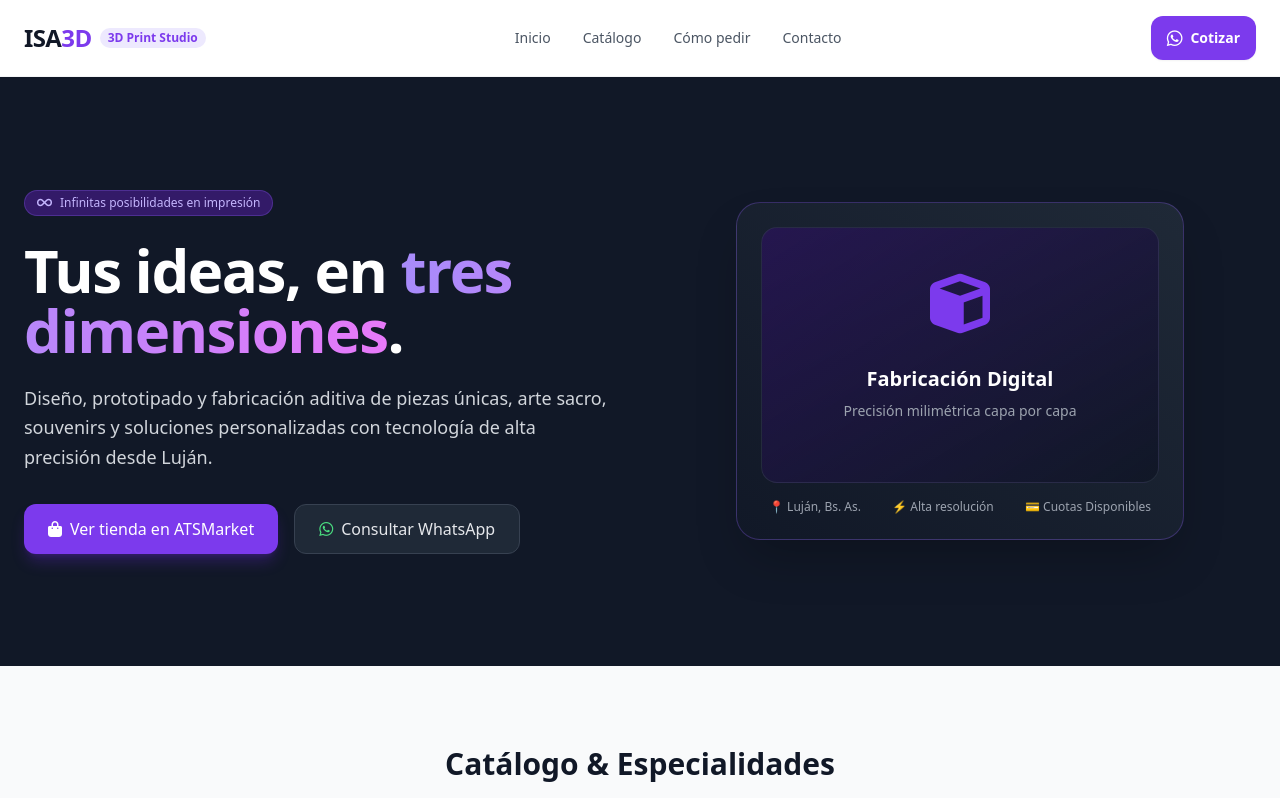
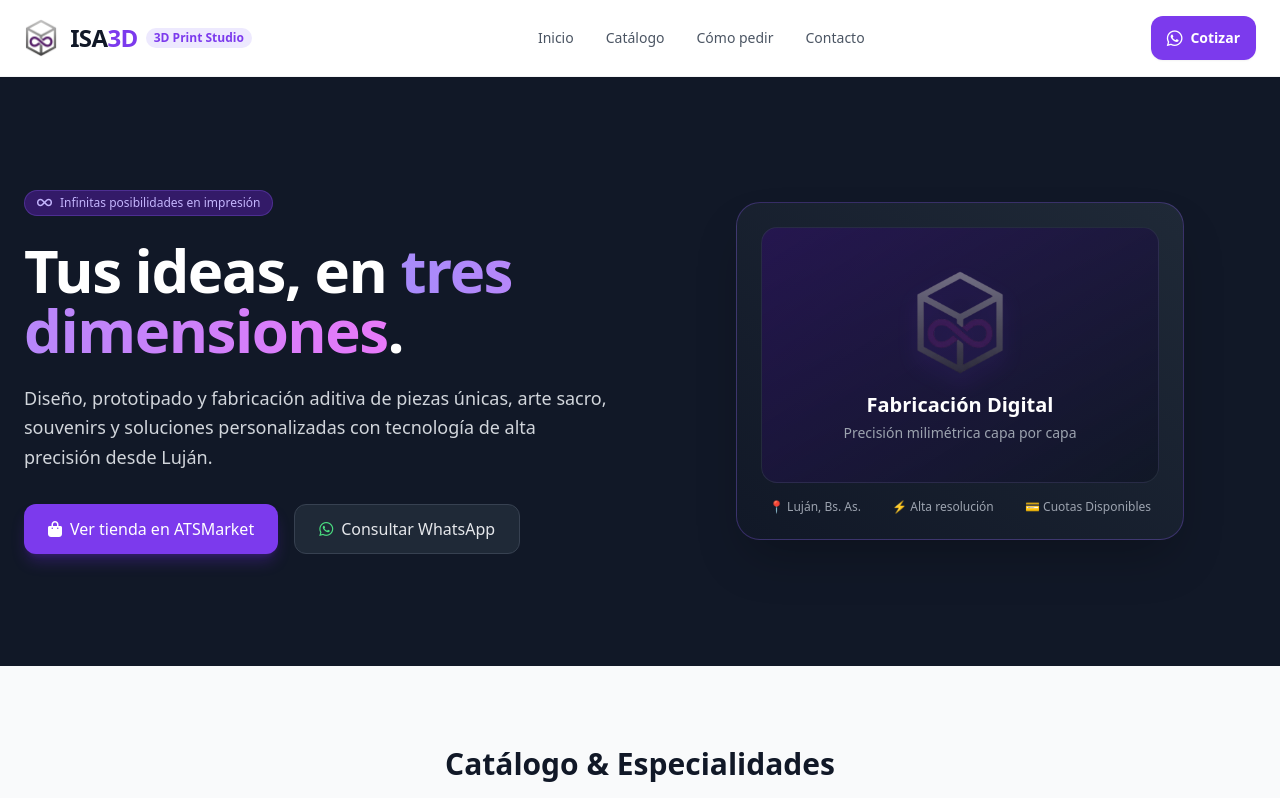
Before and after one commit to alvarosaccomani/isa3d-web-app, an Angular app: page / in a window 1280 px wide. Shown: the top 798 px of the page. Built offline with nearby package versions, Linux system fonts and the light colour scheme.

Commit message:
i add logo-completo and logo-solo to project

```diff
--- a/src/app/app.component.html
+++ b/src/app/app.component.html
@@ -28,9 +28,9 @@
       <!-- Tarjeta decorativa simulando renders 3D -->
       <div class="w-full max-w-md bg-gradient-to-tr from-gray-900 to-gray-800 border border-violet-500/30 rounded-3xl p-6 shadow-2xl relative">
         <div class="h-64 rounded-2xl bg-gradient-to-br from-violet-950/60 to-gray-900 flex flex-col items-center justify-center border border-gray-700/50 p-6 text-center">
-          <i class="fas fa-cube text-6xl text-brandViolet mb-4 animate-bounce"></i>
+          <img src="logo-solo.png" alt="ISA3D Render" class="h-28 w-auto object-contain drop-shadow-[0_10px_10px_rgba(124,58,237,0.3)] mb-3 animate-pulse" />
           <h3 class="text-xl font-bold text-white">Fabricación Digital</h3>
-          <p class="text-sm text-gray-400 mt-2">Precisión milimétrica capa por capa</p>
+          <p class="text-sm text-gray-400 mt-1">Precisión milimétrica capa por capa</p>
         </div>
         <div class="mt-4 flex items-center justify-between text-xs text-gray-400 px-2">
           <span>📍 Luján, Bs. As.</span>
--- a/src/app/shared/components/navbar/navbar.component.html
+++ b/src/app/shared/components/navbar/navbar.component.html
@@ -1,8 +1,11 @@
 <header class="sticky top-0 z-50 bg-white/90 backdrop-blur-md shadow-sm border-b border-gray-100">
   <div class="max-w-7xl mx-auto px-6 py-4 flex items-center justify-between">
-    <div class="flex items-center space-x-2">
-      <span class="text-2xl font-black tracking-tight text-gray-900">ISA<span class="text-brandViolet">3D</span></span>
-      <span class="text-xs bg-violet-100 text-brandViolet font-semibold px-2 py-0.5 rounded-full">3D Print Studio</span>
+    <div class="flex items-center space-x-3">
+      <img src="logo-solo.png" alt="ISA3D Logo" class="h-10 w-auto object-contain" />
+      <div class="flex items-center space-x-2">
+        <span class="text-2xl font-black tracking-tight text-gray-900">ISA<span class="text-brandViolet">3D</span></span>
+        <span class="text-xs bg-violet-100 text-brandViolet font-semibold px-2 py-0.5 rounded-full">3D Print Studio</span>
+      </div>
     </div>
     <nav class="hidden md:flex space-x-8 text-sm font-medium text-gray-600">
       <a href="#inicio" class="hover:text-brandViolet transition">Inicio</a>
```
Also changed, not shown: public/logo-completo.png (added), public/logo-solo.png (added).
